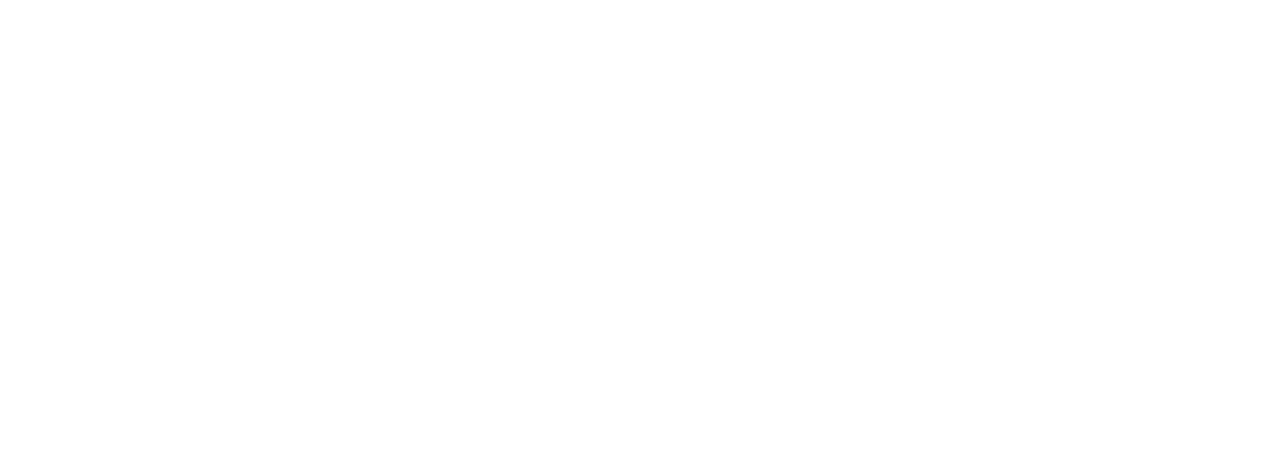
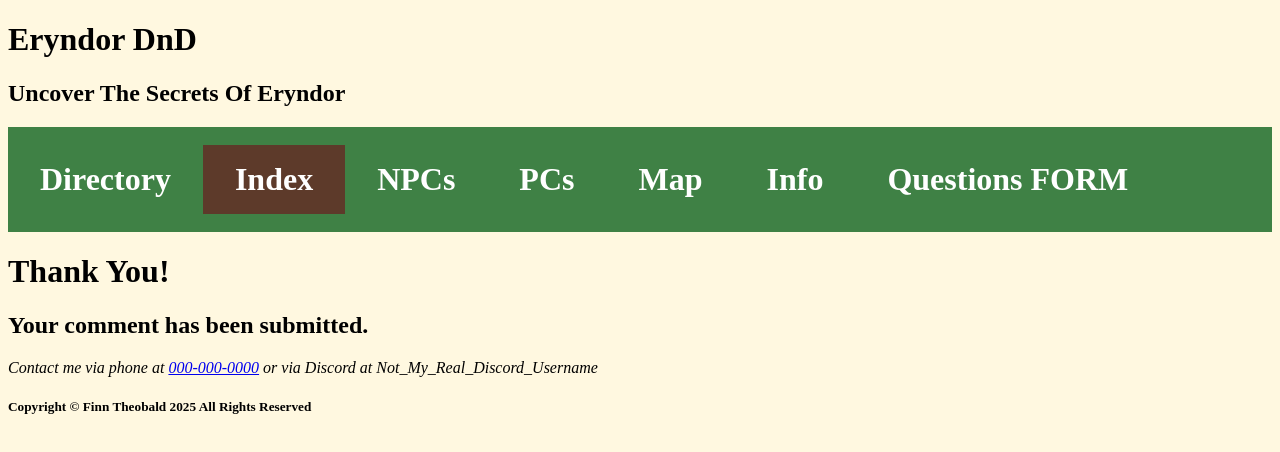
Before and after one commit to BluFin10/WebDevCE, a plain HTML site: page Personal Site/Thanks.html in a window 1280 px wide. Drawn offline with Linux system fonts and the light colour scheme.

Commit message:
Finished 06 Project + Personal Site form

```diff
--- a/Personal Site/Thanks.html
+++ b/Personal Site/Thanks.html
@@ -0,0 +1,54 @@
+<!doctype html>
+<html lang="en">
+<head>
+    <meta name="description" content="Get your next meal delivered by drone.">
+
+    <meta name="viewport" content="width=device-width, initial-scale=1">
+
+    <link href="https://fonts.googleapis.com/css2?family=Montserrat+Alternates:wght@200;500&display=swap" rel="stylesheet">
+
+    <link rel="stylesheet" href="personal.css">
+
+    <meta charset="UTF-8">
+
+    <meta http-equiv="refresh" content="5; url=03 HandCoding.html">
+    <title>Eryndor DnD</title>
+</head>
+<body>
+    <!-- start the page header -->
+    <header>
+       <span>
+        <h1>Eryndor DnD</h1>
+    </span>
+    <h2>Uncover The Secrets Of Eryndor</h2>
+    </header>
+
+    <!-- start the page navigation -->
+
+    <nav>
+    <br>
+    <ul>
+    <li><a href="../index.html">Directory</a></li>
+    <li class="active"><a href="03 HandCoding.html">Index</a></li>
+    <li><a href="NPCs.html">NPCs</a></li>
+    <li><a href="PCs.html">PCs</a></li>
+    <li><a href="Map.html">Map</a></li>
+    <li><a href="Info.html">Info</a></li>
+    <li><a href="Questions.html">Questions FORM</a></li>
+    </ul>
+    <br>
+</nav>
+
+    <!-- start the page main -->
+    <main>
+        <h1>Thank You!</h1>
+        <h2>Your comment has been submitted.</h2>
+    </main>
+
+    <!-- start the page footer -->
+    <footer>
+    <address>Contact me via phone at <a href="tel: +0000000000">000-000-0000</a> or via Discord at Not_My_Real_Discord_Username</address>
+   <h5>Copyright © Finn Theobald 2025 All Rights Reserved</h5>
+</footer>
+</body>
+</html>
--- a/Personal Site/personal.css
+++ b/Personal Site/personal.css
@@ -1,6 +1,7 @@
 main {
     background-color: #fff8e0;
 }
+
 body {
     background-color: #fff8e0;
 }
@@ -30,12 +31,13 @@ nav a:hover {
     background-color: #222;
 }
 .myForm fieldset{
-    border: 1px solid green;
+    border: 2px solid green;
     border-radius: 3px;
     margin-bottom: 1rem;
+
 }
 .myForm legend {
-    color: #43a0b6;
+    color: goldenrod;
     font-size: .8rem;
 }
 .myForm label {
@@ -55,13 +57,15 @@ display: block;
 }
 .myForm textarea{
     height: 6rem;
+    color: #112911;
+    font-size: large;
 }
 .myForm :required{
     background-color: rgba(156, 51, 53, 0.1);
 }
 .myForm [type=submit]{
-   background-color: #43a0b6;
-    border: none;
+   background-color: goldenrod;
+    border: solid 1px #443300;
     padding: 1rem 2rem;
     border-radius: 10px;
     color: white;
```
Also changed, not shown: Personal Site/Questions.html (+1 -0 lines), index.html (+1 -1 lines).
